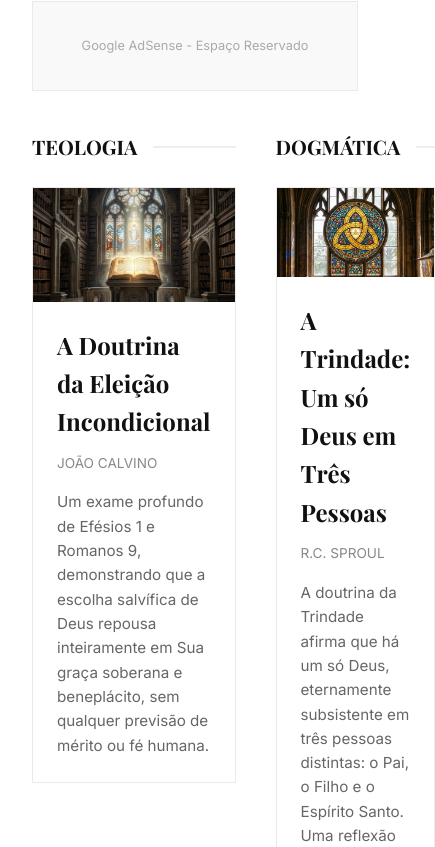
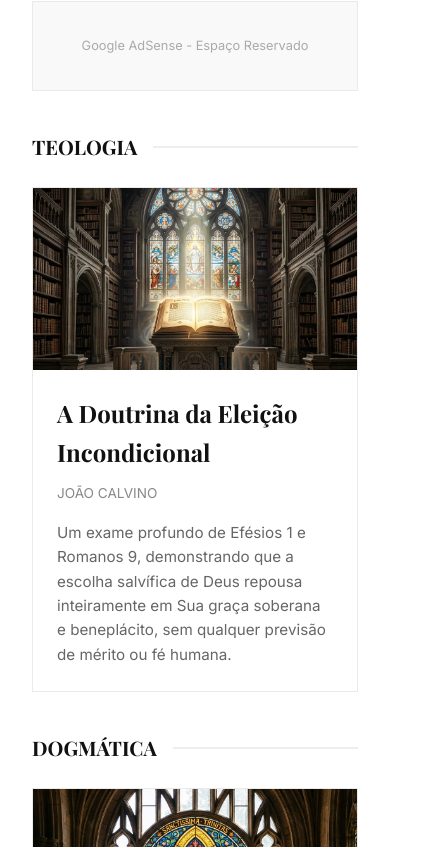
Before and after one commit to andrewsmorais/Blog-Crist-o-, a React (Vite) app: page / in a window 390 px wide. Shown: the part 6037-6884 px from the top of the page, 435 px wide, since content can reach past the window. Built offline with nearby package versions, Linux system fonts and the light colour scheme; a web font is replaced by a local one.

Commit message:
Corrigindo layout responsivo da seção de categorias divididas para telas de celular

```diff
--- a/src/index.css
+++ b/src/index.css
@@ -559,6 +559,11 @@ img {
   grid-template-columns: 1fr 1fr;
   gap: 40px;
 }
+@media (max-width: 768px) {
+  .split-category-grid {
+    grid-template-columns: 1fr;
+  }
+}
 .cat-header-split {
   display: flex;
   align-items: center;
```
